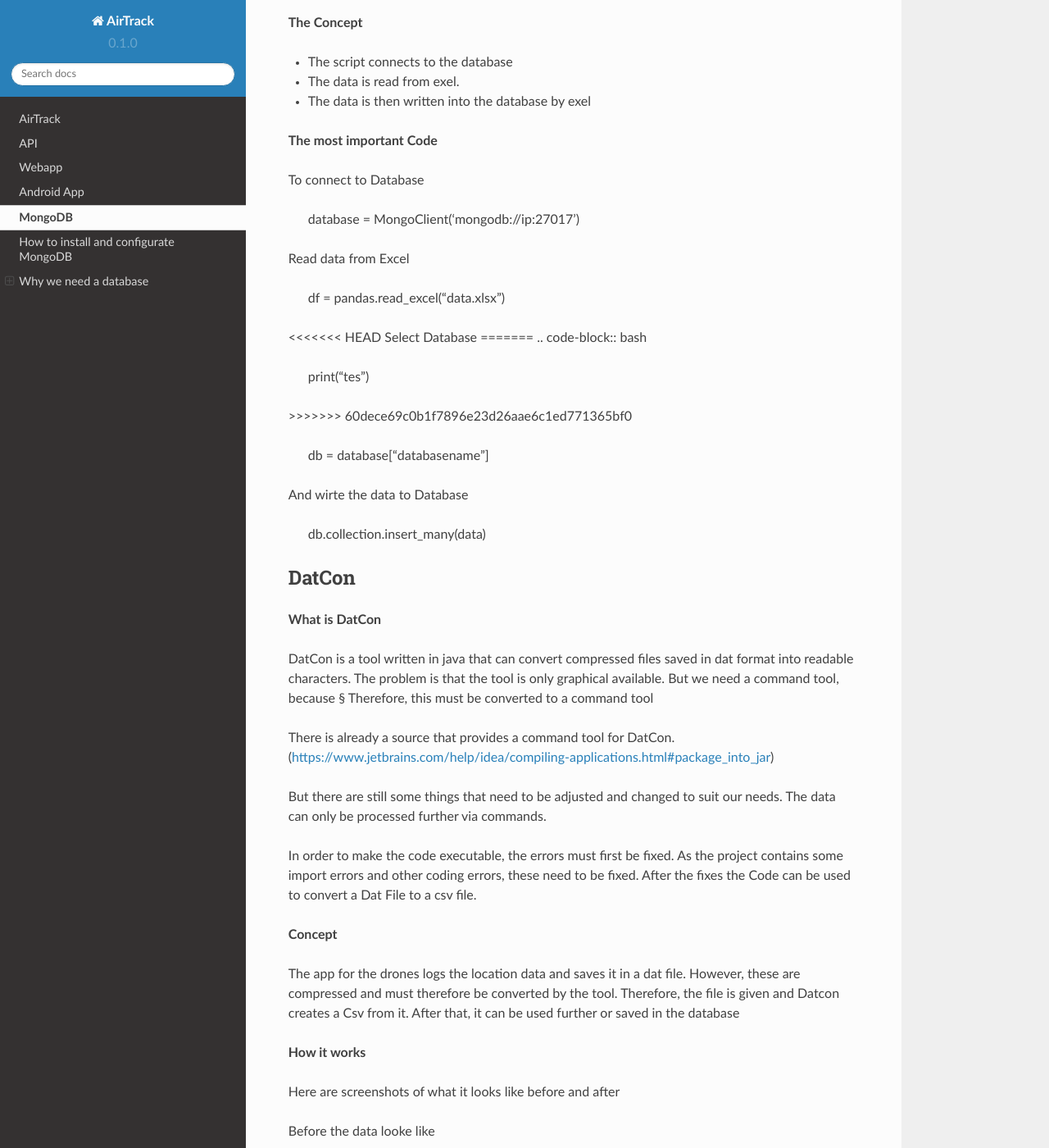
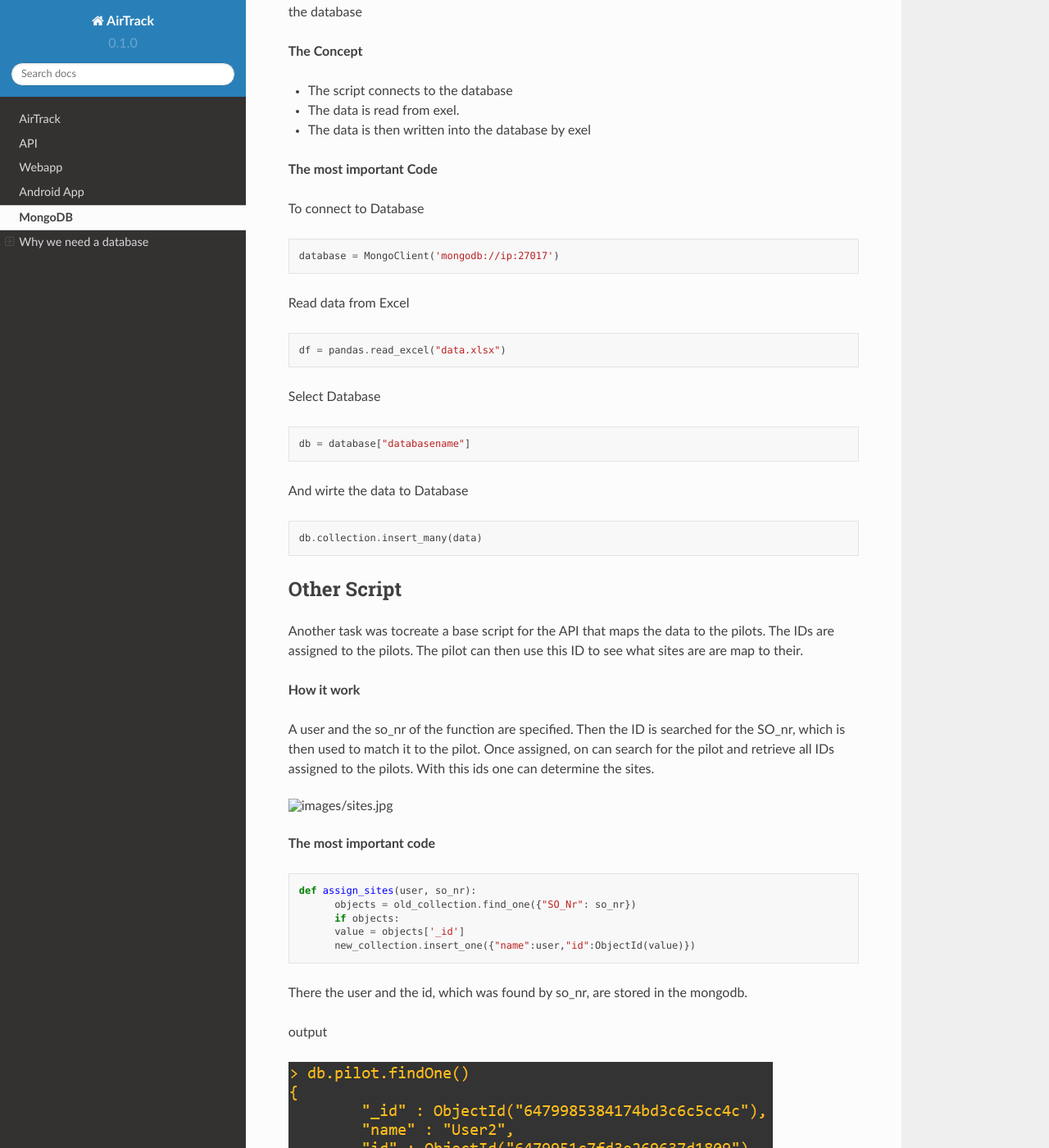
Before and after one commit to AirTracked/docs, a Sphinx documentation site: the page built from docs/source/mongodb.rst, in a window 1280 px wide and 1400 px high, scrolled down 1983 px. Shown: the whole window at 82% size. Built offline with Sphinx 7.4.7 and the Read the Docs theme 2.0.0, drawn with Linux system fonts in a browser that asks for light colours; some of the changed text lies outside the part shown.

Commit message:
Add doc (#9)
* doc

* doc

* doc

* doc

```diff
--- a/docs/source/mongodb.rst
+++ b/docs/source/mongodb.rst
@@ -23,9 +23,7 @@
 to Android
 
 
-How to install and configurate MongoDB
--------------------------------------------
-
+**How to install and configurate MongoDB**
 
 We use a docker container to deploy a mongoDB database. With a MongoDB container, one can easily set up
 and configure MongoDB without the need for complex installation procedures. It give also the possibility
@@ -66,83 +66,30 @@
 
 **The most important Code**
 
+
 To connect to Database
+
+.. code-block::
 
    database = MongoClient('mongodb://ip:27017')
 
 Read data from Excel
 
+.. code-block::
+
    df = pandas.read_excel("data.xlsx")
 
-<<<<<<< HEAD
 Select Database
-=======
-.. code-block:: bash
 
-    print("tes")
->>>>>>> 60dece69c0b1f7896e23d26aae6c1ed771365bf0
+.. code-block::
 
    db = database["databasename"]
 
 And wirte the data to Database
 
+.. code-block::
+
    db.collection.insert_many(data)
-
-
-**DatCon**
-===========
-
-
-**What is DatCon**
-
-DatCon is a tool written in java that can convert compressed files saved in
-dat format into readable characters. The problem is that the tool is only graphical available. But we need a command tool,
-because §
-Therefore, this must be converted to a command tool
-
-There is already a source that provides a command tool for DatCon.
-(https://www.jetbrains.com/help/idea/compiling-applications.html#package_into_jar)
-
-But there are still some things that need to be adjusted and changed to suit our needs. The data can only be processed further via commands.
-
-In order to make the code executable, the errors must first be fixed. As the project contains some import errors and other coding errors, these need to be fixed.
-After the fixes the Code can be used to convert a Dat File to a csv file.
-
-
-**Concept**
-
-The app for the drones logs the location data and saves it in a dat file. However, these are compressed and must therefore be converted by the tool. Therefore,
-the file is given and Datcon creates a Csv from it. After that, it can be used further or saved in the database
-
-
-**How it works**
-
-Here are screenshots of what it looks like before and after
-
-
-Before the data looke like
-
-.. image:: images/DatCon-File.jpg
-
-After DatCon transforming the data, the data looks like this
-
-.. image:: images/DatCon-File2.jpg
-
-
-The dacon consists of many classes that need to be modified to build the command line tool we need.
-A Jar file is simply created from the end code and the file can then be given. This is then converted and you can use it
-
-The main function is main. In this function the filename is given over
-
-.. image:: images/DatConmain.jpg
-
-
-
-**How can dacon  be executed**
-
-To convert a file to a csv one only has to use the jar file and submits the file.
-
-   jar ./Dacton.jar FLY001.dat
 
 
 **Other Script**
@@ -162,6 +109,8 @@
 
 **The most important code**
 
+.. code-block::
+
    def assign_sites(user, so_nr):
          objects = old_collection.find_one({"SO_Nr": so_nr})
          if objects:
@@ -178,68 +127,3 @@
 
 
 In that example a user is assignt to a site by the id.
-
-
-**Android**
-============
-
-
-**Concept**
-
-It should be bulit an android app which show the sites for every pilot.
-The data is transferred via the api, which is then processed further in android
-The api accesses the mongdb. This data is then output. If one press on a location one will redirect to  another screen with a more detailed overview
-
-
-.. image:: images/Android-sites-chart.jpg
-
-
-
-The data comes from the Mongodb database. This data is retrieved via an API. To get the data from the api we use retrofit. It allows the data to be preserved. Once received the data will be displayed.
-
-
-**What is retrofit**
-
-Retrofit is a type-safe HTTP client used to retrieve, update, and delete the data from web services.
-
-
-One just need to provide the URL and then one can get the data from the API.
-
-For example our url is
-
-   private const val BASE_URL = "https://98j8m82ij0.execute-api.eu-central-1.amazonaws.com/production/"
-
-
-If we now want to retrieve data we only use the retrofit get function to get the data
-
-   @GET("record_by_so_nr/{id}")
-
-Then the Data can be used.
-
-   suspend fun getItemById(@Path("id") select: Int): List<JsonEntry>
-
-**The output**
-
-The first Screen is the sites Screen. This screen shows the sites that are assigned to the person.
-Every person can see the address and other important informations from their assigned sites.
-
-For example
-
-.. image:: images/android-sites.jpg
-
-
-
-If one press the surface it will take y to another screen that shows more detailed information.
-
-For example
-
-
-.. image:: images/android-sites-1.jpg
-
-The list is much longer that this
-
-**How it works**
-
-Put simply, the data is received from the API via retrofit. This data is then processed in the viewmodel. Since
-the number of pages varies from user to user, everything has to work dynamically. For this reason we use a lazy column that fills the data into the screen. Pressing the screen takes you to the the nexts screen.
-The ID of the site is given so that it can be queried again with the api. The data is then displayed, this time detailed
```
Also changed, not shown: other parts of docs/source/mongodb.rst (+2 -0 lines), docs/source/DatCon.rst (added, +67 -0 lines), docs/source/android-app.rst (+23 -4 lines), docs/source/images/DatCon-File3.jpg (added), 1 other file.
